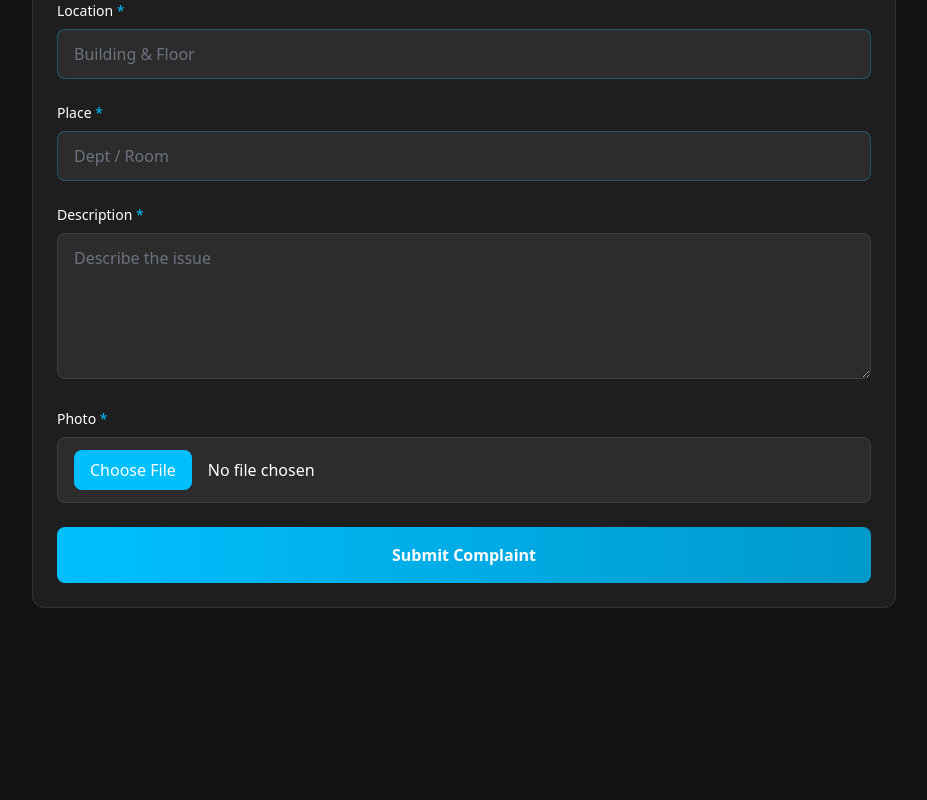
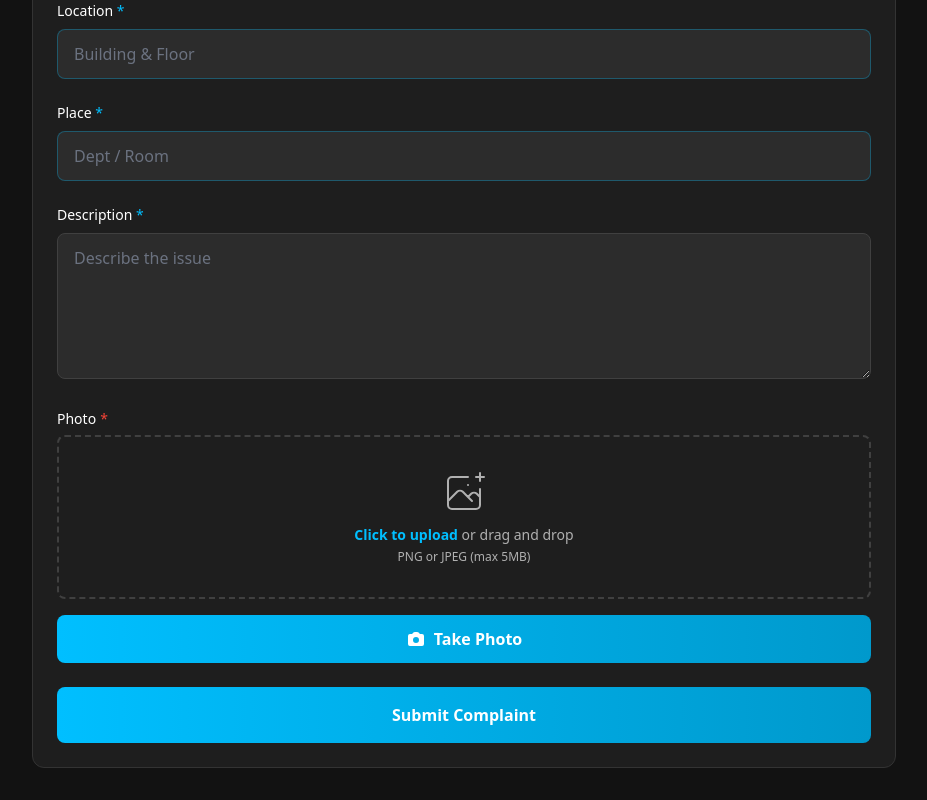
Before and after one commit to navedsayyed/Snap2Fix-web, a Next.js app: page /submit in a window 1280 px wide. Shown: the part 668-1468 px from the top of the page, without its empty margins (176-1103 px from the left). Before the commit the page ends 1308 px from the top, so only its background shows below. Built offline with nearby package versions, Linux system fonts and the light colour scheme; no server answers.

Commit message:
Refactor SubmitForm component: replace photo upload section with FileUpload component for improved functionality and error handling

```diff
--- a/app/submit/page.tsx
+++ b/app/submit/page.tsx
@@ -8,6 +8,7 @@ import { useState, useEffect, Suspense } from 'react';
 import { useRouter, useSearchParams } from 'next/navigation';
 import Link from 'next/link';
 import { GroupedSelect } from '@/components/ui/GroupedSelect';
+import { FileUpload } from '@/components/ui/FileUpload';
 import { COMPLAINT_TYPES, getComplaintTypesByCategory } from '@/lib/complaintTypes';
 import { getCurrentUser } from '@/lib/auth';
 import { supabase } from '@/lib/supabase';
@@ -380,54 +381,14 @@ function SubmitForm() {
                     </div>
 
                     {/* Photo */}
-                    <div>
-                        <label className="block text-sm font-medium text-white mb-2">
-                            Photo <span className="text-[#00BFFF]">*</span>
-                        </label>
-                        {formData.photo ? (
-                            <div className="space-y-3">
-                                <div
-                                    onClick={() => setShowImagePreview(true)}
-                                    className="cursor-pointer group relative overflow-hidden rounded-lg"
-                                >
-                                    <img
-                                        src={URL.createObjectURL(formData.photo)}
-                                        alt="Preview"
-                                        className="w-full h-48 object-cover rounded-lg transition-transform duration-300 group-hover:scale-105"
-                                    />
-                                    <div className="absolute inset-0 bg-black/0 group-hover:bg-black/40 transition-colors duration-300 flex items-center justify-center">
-                                        <svg className="w-12 h-12 text-white opacity-0 group-hover:opacity-100 transition-opacity duration-300" fill="none" stroke="currentColor" viewBox="0 0 24 24">
-                                            <path strokeLinecap="round" strokeLinejoin="round" strokeWidth={2} d="M21 21l-6-6m2-5a7 7 0 11-14 0 7 7 0 0114 0zM10 7v3m0 0v3m0-3h3m-3 0H7" />
-                                        </svg>
-                                    </div>
-                                </div>
-                                <button
-                                    type="button"
-                                    onClick={() => setFormData({ ...formData, photo: null })}
-                                    className="w-full py-2 px-4 bg-[#2C2C2C] hover:bg-[#333333] text-white rounded-lg border border-[#404040] transition-colors"
-                                >
-                                    Change Photo
-                                </button>
-                            </div>
-                        ) : (
-                            <input
-                                type="file"
-                                accept="image/jpeg,image/jpg,image/png"
-                                onChange={(e) => {
-                                    const file = e.target.files?.[0];
-                                    if (file) {
-                                        if (file.size > 5 * 1024 * 1024) {
-                                            alert('File must be less than 5MB');
-                                            return;
-                                        }
-                                        setFormData({ ...formData, photo: file });
-                                    }
-                                }}
-                                className="w-full px-4 py-3 bg-[#2C2C2C] border border-[#404040] rounded-lg text-white file:mr-4 file:py-2 file:px-4 file:rounded-lg file:border-0 file:bg-[#00BFFF] file:text-white file:cursor-pointer hover:file:bg-[#0099CC]"
-                            />
-                        )}
-                        {errors.photo && <p className="mt-2 text-sm text-[#F44336]">{errors.photo}</p>}
-                    </div>
+                    <FileUpload
+                        label="Photo"
+                        required={true}
+                        onChange={(file) => setFormData({ ...formData, photo: file })}
+                        error={errors.photo}
+                        accept="image/jpeg,image/jpg,image/png"
+                        maxSize={5}
+                    />
 
                     {/* Image Preview Modal */}
                     {showImagePreview && formData.photo && (
```
